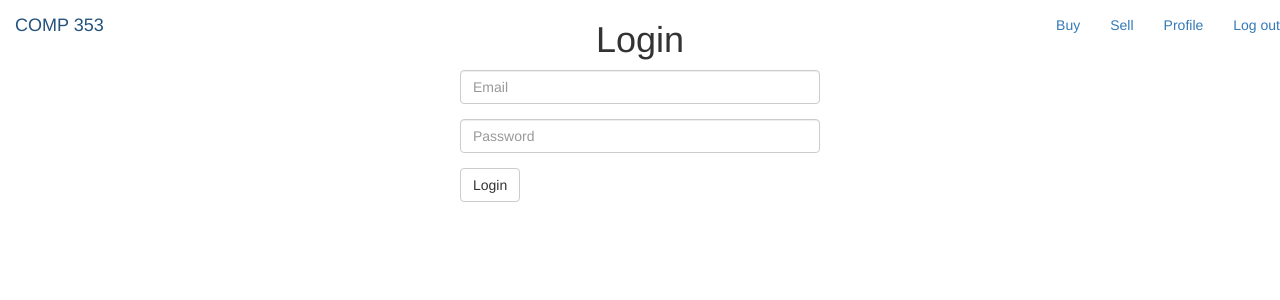
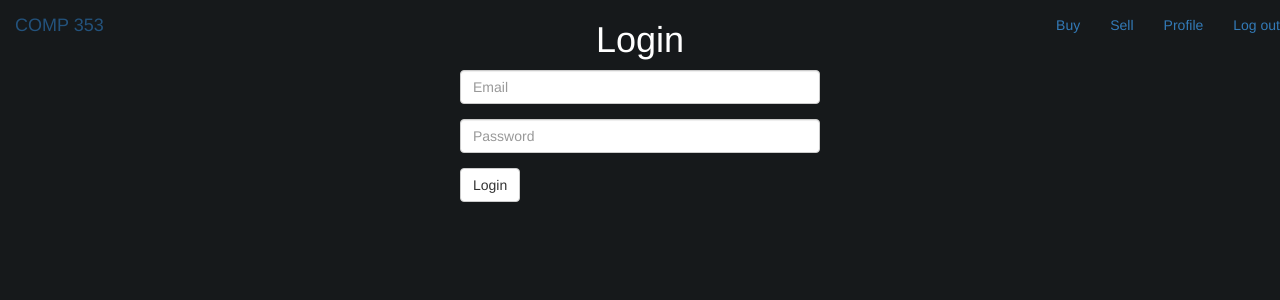
Before and after one commit to justinbaron1/353MainProject, a PHP site: page / in a window 1280 px wide. Shown: the top 300 px of the page. Run offline with PHP 8.4, Linux system fonts and the light colour scheme; the visitor is signed in with stand-in values (Sample User, id 1); some libraries are stand-ins or nearby versions.

Commit message:
Adding login.css styling to index.php

```diff
--- a/index.php
+++ b/index.php
@@ -21,6 +21,9 @@ if ($_POST && isset($_POST["email"]) && isset($_POST["password"])) {
 <html>
     <head>
         <?php include_once("common/head.php") ?>
+        <style>
+            <?php include 'CSS/login.css'; ?>
+        </style>
     </head>
     <body>
         <?php include("common/navbar.php") ?>
```
Also changed, not shown: css/login.css (renamed from old_root/login.css).
